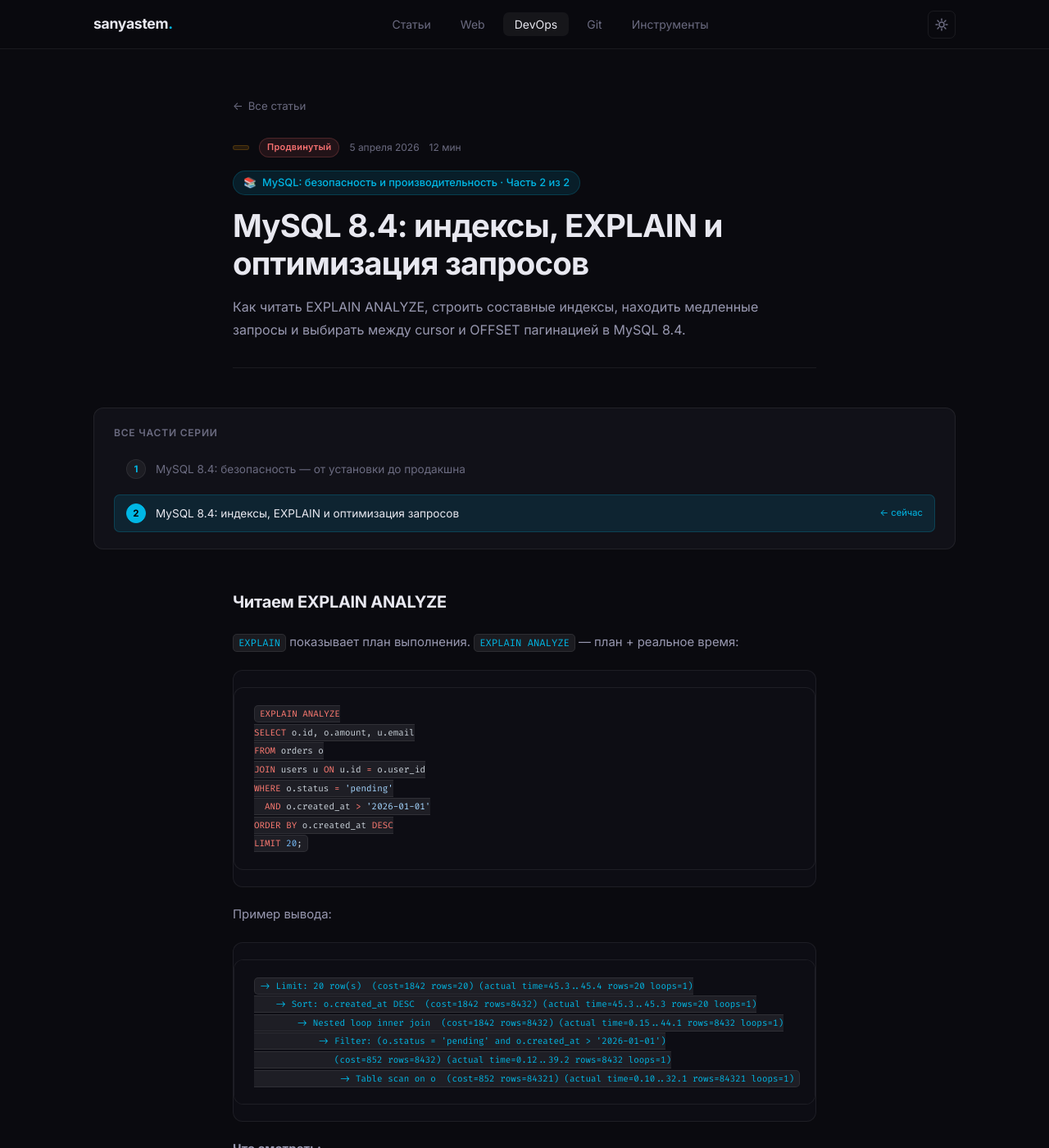
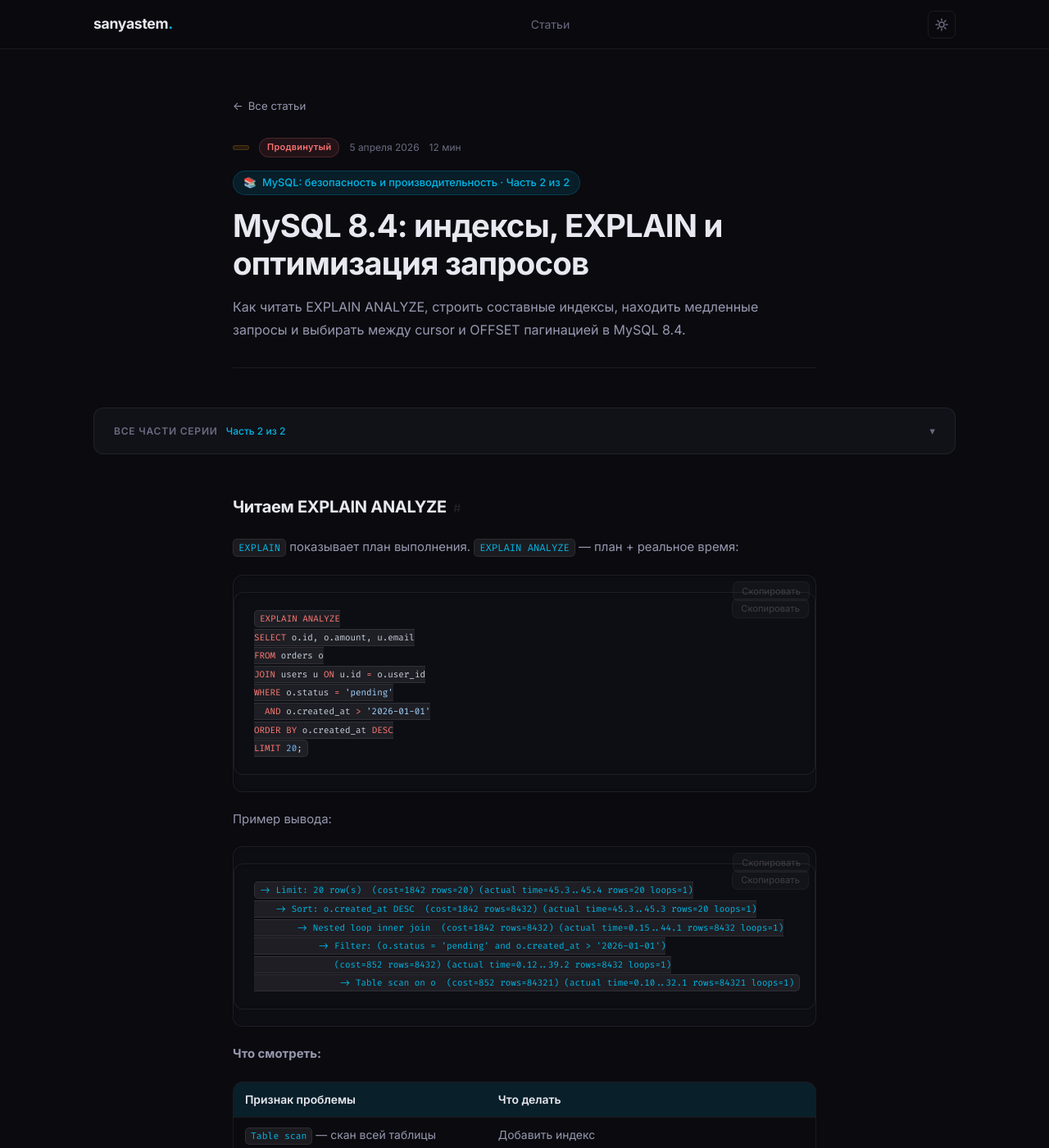
Before and after one commit to sanyastem/sanyastem.github.io, a Jekyll site: the page built from _posts/devops/2026-04-05-mysql-optimization.md, in a window 1280 px wide and 1400 px high. Shown: the whole window at 82% size. Built offline with Jekyll 4.4.1, drawn with Linux system fonts in a browser that asks for light colours; some of the changed text lies outside the part shown.

Commit message:
UI/UX overhaul: cards depth, hero gradient, nav cleanup, article navigation
UI:
- Cards: resting shadow + category color left border + stronger hover
- Hero: cyan→purple gradient, second glow, compact padding
- Blockquotes: gray style separate from tip blocks
- Tables: accent-colored thead, code blocks with inset shadow
- Copy button and heading anchors visible by default (mobile-friendly)
- Scroll-top smooth opacity transition
- Filter buttons press feedback (scale)

UX:
- Remove duplicate category links from navbar
- Remove posts count (noise)
- Collapsible series box (click to expand parts list)
- Article prev/next navigation for all posts
- Mobile filters: horizontal scroll instead of wrapping
- Hide filter labels on mobile
- Sticky footer via flexbox
- Back link brighter

```diff
--- a/404.html
+++ b/404.html
@@ -8,6 +8,7 @@
     <div class="hero-bg">
         <div class="grid-overlay"></div>
         <div class="glow glow-1"></div>
+        <div class="glow glow-2"></div>
     </div>
     <div class="error-content">
         <span class="hero-badge">Ошибка 404</span>
--- a/Scripts/script.js
+++ b/Scripts/script.js
@@ -13,7 +13,6 @@
 // ========== Combined filter (category + difficulty + search) ==========
 const postCards  = document.querySelectorAll('.post-card');
 const noPostsMsg = document.getElementById('no-posts');
-const postsCount = document.getElementById('posts-count');
 const searchInput = document.getElementById('search-input');
 
 let activeCategory   = 'all';
@@ -39,7 +38,6 @@
         }
     });
 
-    if (postsCount) postsCount.textContent = visible + ' ' + decline(visible);
     if (noPostsMsg) noPostsMsg.style.display = visible === 0 ? 'block' : 'none';
 }
 
@@ -68,24 +66,6 @@
     searchInput.addEventListener('input', applyFilter);
 }
 
-function decline(n) {
-    if (n === 1) return 'статья';
-    if (n >= 2 && n <= 4) return 'статьи';
-    return 'статей';
-}
-
-// Nav links with data-filter
-document.querySelectorAll('.nav-link[data-filter]').forEach(link => {
-    link.addEventListener('click', (e) => {
-        const filter = link.dataset.filter;
-        const btn = document.querySelector(`#cat-bar .filter-btn[data-filter="${filter}"]`);
-        if (btn) {
-            e.preventDefault();
-            btn.click();
-            document.getElementById('posts')?.scrollIntoView({ behavior: 'smooth' });
-        }
-    });
-});
 
 // URL filter on load
 const urlFilter = new URLSearchParams(window.location.search).get('filter');
@@ -176,6 +156,18 @@
     });
 }
 
+// ========== Series box toggle ==========
+const seriesToggle = document.getElementById('series-toggle');
+const seriesParts = document.getElementById('series-parts');
+if (seriesToggle && seriesParts) {
+    seriesToggle.addEventListener('click', () => {
+        const open = seriesParts.style.display !== 'none';
+        seriesParts.style.display = open ? 'none' : 'flex';
+        seriesParts.style.marginTop = open ? '0' : '14px';
+        seriesToggle.classList.toggle('open', !open);
+    });
+}
+
 // ========== Active nav link for current category ==========
 const pageCat = document.querySelector('.article-hero .tag')?.className.match(/tag-(\w+)/)?.[1];
 if (pageCat) {
--- a/Style/style.css
+++ b/Style/style.css
@@ -40,7 +40,12 @@
     color: var(--text);
     line-height: 1.6;
     overflow-x: hidden;
+    min-height: 100vh;
+    display: flex;
+    flex-direction: column;
 }
+
+.site-content { flex: 1; }
 
 .container { max-width: 1100px; margin: 0 auto; padding: 0 24px; }
 .accent { color: var(--accent); }
@@ -132,7 +137,7 @@
 
 /* ========== Hero ========== */
 .hero {
-    padding: calc(var(--nav-height) + 70px) 24px 60px;
+    padding: calc(var(--nav-height) + 40px) 24px 40px;
     text-align: center;
     position: relative;
     overflow: hidden;
@@ -154,6 +159,13 @@
     width: 600px; height: 360px;
     background: radial-gradient(ellipse, var(--accent-dim) 0%, transparent 70%);
     top: -40px; left: 50%; transform: translateX(-50%);
+}
+
+.glow-2 {
+    position: absolute;
+    width: 400px; height: 300px;
+    background: radial-gradient(ellipse, rgba(167,139,250,0.06) 0%, transparent 70%);
+    top: 20px; left: 60%; transform: translateX(-50%);
 }
 
 .hero-content { position: relative; max-width: 560px; margin: 0 auto; }
@@ -181,7 +193,7 @@
 }
 
 .accent-text {
-    background: linear-gradient(135deg, var(--accent) 0%, #60efff 100%);
+    background: linear-gradient(135deg, var(--accent) 0%, #a78bfa 100%);
     -webkit-background-clip: text;
     -webkit-text-fill-color: transparent;
     background-clip: text;
@@ -193,7 +205,7 @@
     font-family: 'Fira Code', monospace;
     font-size: 0.68rem;
     color: var(--text-muted);
-    opacity: 0.3;
+    opacity: 0.45;
     letter-spacing: 0.3em;
     margin-top: 28px;
     padding-top: 20px;
@@ -248,8 +260,6 @@
     flex-shrink: 0;
 }
 
-.posts-count { font-size: 0.8rem; color: var(--text-muted); align-self: flex-end; }
-
 .filter-bar { display: flex; gap: 8px; flex-wrap: wrap; }
 
 .filter-btn {
@@ -269,6 +279,8 @@
     border-color: rgba(0,183,229,0.3);
     color: var(--accent);
 }
+
+.filter-btn:active { transform: scale(0.96); }
 
 /* ========== Search ========== */
 .search-wrap {
@@ -311,6 +323,7 @@
 .post-card {
     background: var(--bg-card);
     border: 1px solid var(--border);
+    border-left: 3px solid var(--border);
     border-radius: var(--radius);
     padding: 18px 20px;
     display: flex;
@@ -321,13 +334,19 @@
     transition: all 0.22s ease;
     position: relative;
     overflow: hidden;
+    box-shadow: 0 2px 12px rgba(0,0,0,0.2);
 }
+
+.post-card[data-category="web"]    { border-left-color: var(--tag-web); }
+.post-card[data-category="devops"] { border-left-color: var(--tag-devops); }
+.post-card[data-category="git"]    { border-left-color: var(--tag-git); }
+.post-card[data-category="tools"]  { border-left-color: var(--tag-tools); }
 
 .post-card:hover {
     border-color: var(--border-hover);
     background: var(--bg-card-hover);
-    transform: translateY(-2px);
-    box-shadow: 0 8px 30px var(--shadow-card);
+    transform: translateY(-4px) scale(1.01);
+    box-shadow: 0 12px 36px var(--shadow-card);
 }
 
 .card-top {
@@ -396,7 +415,7 @@
     display: inline-flex;
     align-items: center;
     gap: 6px;
-    color: var(--text-muted);
+    color: var(--text-dim);
     text-decoration: none;
     font-size: 0.83rem;
     margin-bottom: 28px;
@@ -579,7 +598,7 @@
 }
 
 .article-body thead th {
-    background: var(--hover-bg);
+    background: var(--accent-dim);
     color: var(--text);
     font-weight: 600;
     text-align: left;
@@ -620,7 +639,7 @@
     border-radius: var(--radius-sm);
     color: #888;
     cursor: pointer;
-    opacity: 0;
+    opacity: 0.4;
     transition: opacity 0.2s, background 0.2s, color 0.2s;
     z-index: 2;
 }
@@ -633,7 +652,7 @@
 .heading-anchor {
     color: var(--text-muted);
     text-decoration: none;
-    opacity: 0;
+    opacity: 0.25;
     margin-left: 8px;
     font-size: 0.75em;
     font-weight: 400;
@@ -687,7 +706,8 @@
 }
 
 .scroll-top:hover { background: var(--accent-dim); border-color: rgba(0,183,229,0.3); color: var(--accent); }
-.scroll-top.visible { display: flex; }
+.scroll-top { opacity: 0; pointer-events: none; display: flex; }
+.scroll-top.visible { opacity: 1; pointer-events: auto; }
 
 /* ========== Series label in article header ========== */
 .series-label-line {
@@ -713,14 +733,44 @@
     margin-bottom: 24px;
 }
 
+.series-box-toggle {
+    display: flex;
+    align-items: center;
+    gap: 10px;
+    width: 100%;
+    background: none;
+    border: none;
+    cursor: pointer;
+    padding: 0;
+    font-family: inherit;
+    color: inherit;
+}
+
 .series-box-title {
     font-size: 0.75rem;
     font-weight: 600;
     color: var(--text-muted);
     text-transform: uppercase;
     letter-spacing: 0.8px;
-    margin-bottom: 12px;
 }
+
+.series-box-info {
+    font-size: 0.75rem;
+    color: var(--accent);
+    font-weight: 500;
+}
+
+.series-toggle-icon {
+    margin-left: auto;
+    font-size: 0.8rem;
+    color: var(--text-muted);
+    transition: transform 0.2s;
+}
+
+.series-box-toggle.open .series-toggle-icon { transform: rotate(180deg); }
+
+.series-box-toggle + .series-parts-list { margin-top: 0; }
+.series-box-toggle.open + .series-parts-list { margin-top: 14px; }
 
 .series-parts-list { display: flex; flex-direction: column; gap: 8px; }
 
@@ -810,6 +860,7 @@
     border-radius: var(--radius);
     margin: 20px 0;
     overflow-x: auto;
+    box-shadow: inset 0 1px 4px rgba(0,0,0,0.3);
 }
 
 .article-body .highlight pre {
@@ -851,9 +902,9 @@
 
 /* Blockquote tip style */
 .article-body blockquote {
-    background: var(--accent-dim);
-    border: 1px solid rgba(0,183,229,0.15);
-    border-left: 3px solid var(--accent);
+    background: rgba(120,120,140,0.08);
+    border: 1px solid rgba(120,120,140,0.12);
+    border-left: 3px solid var(--text-muted);
     border-radius: var(--radius);
     padding: 14px 18px;
     margin: 24px 0;
@@ -935,7 +986,7 @@
 }
 
 html[data-theme="light"] .accent-text {
-    background: linear-gradient(135deg, #0090bd 0%, #00c4ff 100%);
+    background: linear-gradient(135deg, #0090bd 0%, #7c3aed 100%);
     -webkit-background-clip: text;
     -webkit-text-fill-color: transparent;
     background-clip: text;
@@ -943,7 +994,8 @@
 
 html[data-theme="light"] .burger span { background: var(--text-dim); }
 html[data-theme="light"] .scroll-top { box-shadow: 0 2px 10px rgba(0,0,0,0.08); }
-html[data-theme="light"] .post-card:hover { box-shadow: 0 8px 30px rgba(0,0,0,0.08); }
+html[data-theme="light"] .post-card { box-shadow: 0 2px 12px rgba(0,0,0,0.06); }
+html[data-theme="light"] .post-card:hover { box-shadow: 0 12px 36px rgba(0,0,0,0.1); }
 
 /* ========== Responsive ========== */
 @media (max-width: 768px) {
@@ -960,7 +1012,9 @@
     .footer-inner { flex-direction: column; text-align: center; }
     .posts-grid { grid-template-columns: 1fr 1fr; }
     .part-nav { grid-template-columns: 1fr; }
-    .filter-btn { padding: 8px 16px; }
+    .filter-bar { flex-wrap: nowrap; overflow-x: auto; -webkit-overflow-scrolling: touch; padding-bottom: 4px; }
+    .filter-btn { padding: 8px 16px; flex-shrink: 0; }
+    .filter-label { display: none; }
 }
 
 @media (max-width: 480px) {
--- a/_layouts/default.html
+++ b/_layouts/default.html
@@ -10,10 +10,6 @@
         <a href="/" class="nav-logo">sanyastem<span class="accent">.</span></a>
         <ul class="nav-links">
             <li><a href="/#posts" class="nav-link">Статьи</a></li>
-            <li><a href="/?filter=web#posts" class="nav-link" data-filter="web">Web</a></li>
-            <li><a href="/?filter=devops#posts" class="nav-link" data-filter="devops">DevOps</a></li>
-            <li><a href="/?filter=git#posts" class="nav-link" data-filter="git">Git</a></li>
-            <li><a href="/?filter=tools#posts" class="nav-link" data-filter="tools">Инструменты</a></li>
         </ul>
         <button class="theme-toggle" id="theme-toggle" aria-label="Переключить тему">
             <svg class="icon-sun" width="16" height="16" viewBox="0 0 16 16" fill="none" stroke="currentColor" stroke-width="1.5" stroke-linecap="round"><circle cx="8" cy="8" r="3"/><path d="M8 1v2M8 13v2M1 8h2M13 8h2M3.05 3.05l1.41 1.41M11.54 11.54l1.41 1.41M3.05 12.95l1.41-1.41M11.54 4.46l1.41-1.41"/></svg>
@@ -23,7 +19,9 @@
     </div>
 </nav>
 
+<div class="site-content">
 {{ content }}
+</div>
 
 <footer class="footer">
     <div class="container">
--- a/_layouts/post.html
+++ b/_layouts/post.html
@@ -34,9 +34,13 @@
 
 {% if page.series %}
 <div class="container">
-    <div class="series-box">
-        <div class="series-box-title">Все части серии</div>
-        <div class="series-parts-list">
+    <div class="series-box" id="series-box">
+        <button class="series-box-toggle" id="series-toggle">
+            <span class="series-box-title">Все части серии</span>
+            <span class="series-box-info">Часть {{ page.part }} из {{ series_size }}</span>
+            <span class="series-toggle-icon">▾</span>
+        </button>
+        <div class="series-parts-list" id="series-parts" style="display:none;">
             {% for sp in series_posts %}
             <a href="{{ sp.url | relative_url }}"
                class="series-part-link{% if sp.url == page.url %} current{% endif %}">
@@ -78,3 +82,41 @@
     </div>
 </div>
 {% endif %}
+
+{% unless page.series and page.part < series_size %}
+{% assign sorted = site.posts | sort: "date" | reverse %}
+{% assign prev_article = nil %}
+{% assign next_article = nil %}
+{% assign found = false %}
+{% for p in sorted %}
+    {% if found and next_article == nil %}
+        {% assign next_article = p %}
+    {% endif %}
+    {% if p.url == page.url %}
+        {% assign found = true %}
+    {% endif %}
+    {% unless found %}
+        {% assign prev_article = p %}
+    {% endunless %}
+{% endfor %}
+{% if prev_article or next_article %}
+<div class="container">
+    <div class="part-nav read-more-nav">
+        {% if next_article %}
+            <a href="{{ next_article.url | relative_url }}" class="part-nav-btn prev">
+                <span class="nav-hint">← Предыдущая статья</span>
+                <span class="nav-title">{{ next_article.title }}</span>
+            </a>
+        {% else %}
+            <div></div>
+        {% endif %}
+        {% if prev_article %}
+            <a href="{{ prev_article.url | relative_url }}" class="part-nav-btn next">
+                <span class="nav-hint">Следующая статья →</span>
+                <span class="nav-title">{{ prev_article.title }}</span>
+            </a>
+        {% endif %}
+    </div>
+</div>
+{% endif %}
+{% endunless %}
--- a/index.html
+++ b/index.html
@@ -8,6 +8,7 @@
     <div class="hero-bg">
         <div class="grid-overlay"></div>
         <div class="glow glow-1"></div>
+        <div class="glow glow-2"></div>
     </div>
     <div class="hero-content">
         <span class="hero-badge">Блог разработчика</span>
@@ -44,10 +45,6 @@
                     <button class="filter-btn diff-btn-advanced"     data-diff="advanced">Продвинутый</button>
                 </div>
             </div>
-            {% assign display_count = 0 %}
-            {% for post in site.posts %}{% unless post.series and post.part > 1 %}{% assign display_count = display_count | plus: 1 %}{% endunless %}{% endfor %}
-            {% if display_count == 1 %}{% assign count_word = "статья" %}{% elsif display_count >= 2 and display_count <= 4 %}{% assign count_word = "статьи" %}{% else %}{% assign count_word = "статей" %}{% endif %}
-            <span class="posts-count" id="posts-count">{{ display_count }} {{ count_word }}</span>
         </div>
 
         <div class="posts-grid" id="posts-grid">
```
